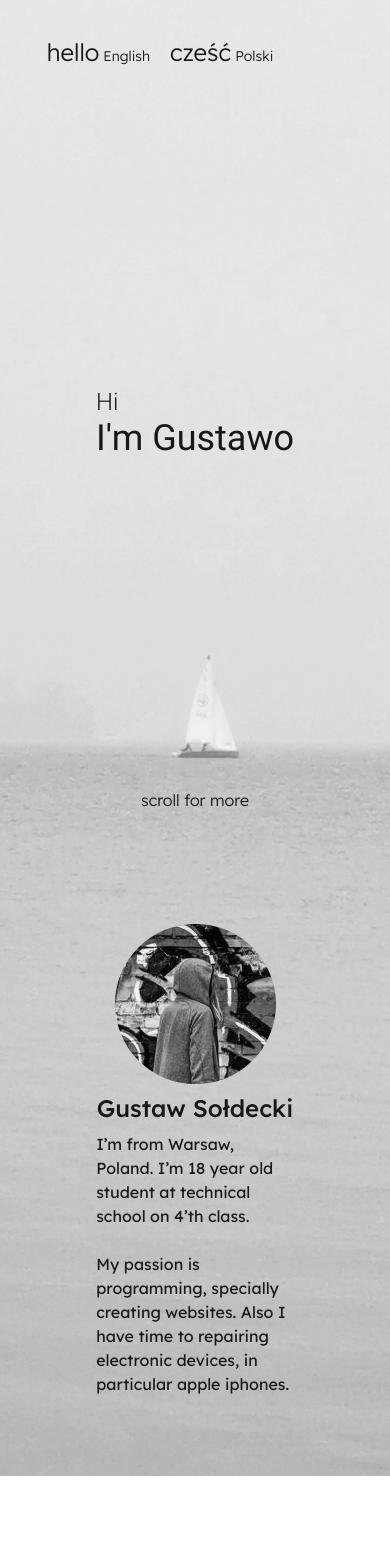
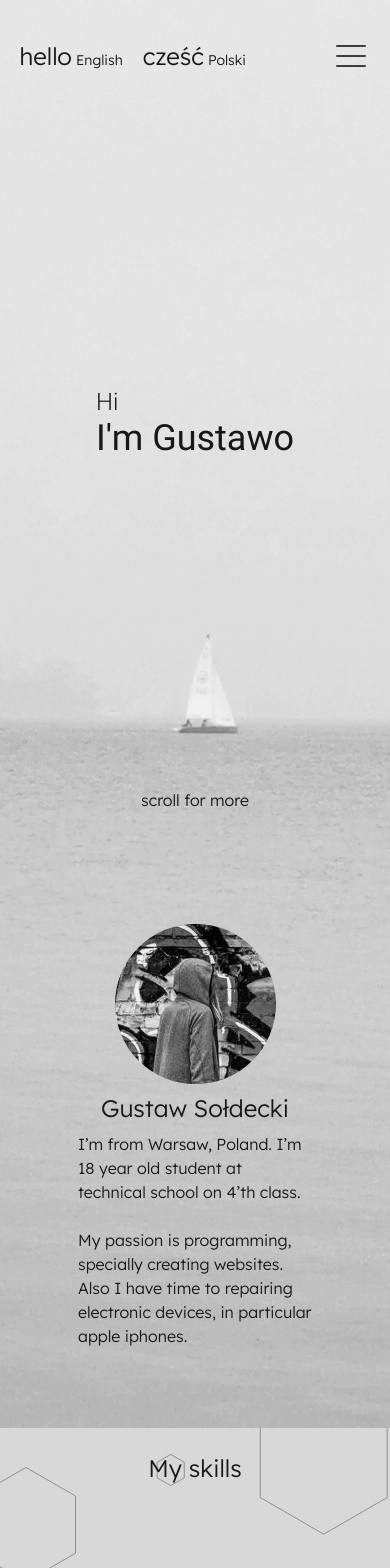
Before and after one commit to gugisek/portfolio-next, a Next.js app: page / in a window 390 px wide. Shown: the top 1568 px of the page. Built offline with nearby package versions, Linux system fonts and the light colour scheme.

Commit message:
Add: mobile nav

```diff
--- a/app/page.tsx
+++ b/app/page.tsx
@@ -3,14 +3,15 @@ import TestLanding from '@components/test-landing'
 import Navbar from '@components/navbar'
 import Hero from '@components/hero'
 import Skills from '@components/skills'
-
+import Works from '@components/works'
 
 export default function Home() {
   return (
-    <section className='text-white'>
+    <section className='text-white overflow-x-hidden'>
       <Navbar />
       <Hero />
       <Skills />
+      <Works />
       <TestLanding />
     </section>
   )
--- a/components/about-me.tsx
+++ b/components/about-me.tsx
@@ -1,20 +1,40 @@
+'use client'
 import React from 'react'
-
+import { motion } from 'framer-motion'
 type Props = {}
 
 export default function aboutme({}: Props) {
   return (
-    <div className='min-h-[60vh] flex md:flex-row flex-col items-center justify-evenly text-neutral-900 px-[12%] md:py-0 py-20'>
+    <div className='min-h-[60vh] flex md:flex-row flex-col items-center justify-evenly text-neutral-900 md:px-[12%] px-[5%] md:py-0 py-20'>
         <div className='w-1/3 md:block hidden'>to takie drzewo z rzyciorysem</div>
         <div className='flex justify-center items-center flex-col md:w-1/3 w-2/3'>
-            <a><img src="profile.jpg" alt="profile" className='rounded-full grayscale hover:grayscale-0 hover:shadow-xl transition-all duration-300'/></a>
+            <motion.a
+            initial={{ opacity: 0}}
+            whileInView={{ opacity: 1, transition: {
+                type: "spring",
+                duration: 1
+            }}}
+            href='https://www.facebook.com/gugisek.gu/'
+            target={'_blank'}
+            ><img src="profile.jpg" alt="profile" className='rounded-full grayscale hover:grayscale-0 hover:shadow-xl transition-all duration-300'/></motion.a>
             <h1 className='text-2xl font-medium py-2'>Gustaw Sołdecki</h1>
         </div>
-        <div className='md:w-1/3 w-2/3'>
+        <motion.div
+        className='md:w-1/3 w-2/3'
+            initial={{ opacity: 0, x: 100 }}
+            whileInView={{ opacity: 1, x: 0, transition: {
+                type: "animate",
+                duration: 1
+            }}}
+            exit={{ opacity: 0, x: 100, transition: {
+                type: "spring",
+                duration: 1
+            }}}
+        >
         I’m from Warsaw, Poland. I’m 18 year old student at technical school on 4’th class.
         <br /><br />
         My passion is programming, specially creating websites. Also I have time to repairing electronic devices, in particular apple iphones.
-        </div>
+        </motion.div>
     </div>
   )
 }
--- a/components/navbar.tsx
+++ b/components/navbar.tsx
@@ -5,6 +5,15 @@ import { motion } from 'framer-motion'
 type Props = {}
 
 export default function Navbar({}: Props) {
+
+    const [active, setActive] = React.useState(false);
+
+    const links2 = [
+        {name: 'about me', href: '#about-me'},
+        {name: 'my works', href: '#my-works'},
+        {name: 'contact', href: '#contact'},
+   ];
+
   return (
     <motion.section
         initial={{ opacity: 0, y: -100 }}
@@ -18,7 +27,7 @@ export default function Navbar({}: Props) {
         }}}
         className='w-full absolute z-50'
     >
-        <div className='text-neutral-900 font-light flex items-center justify-between py-9 px-[12%]'>
+        <div className='text-neutral-900 font-light flex items-center justify-between py-9 md:px-[11%] px-[5%]'>
             <div className='flex flex-row gap-5 '>
                 <a href="/" className='text-2xl hover:text-white transition-all duration-300'>hello
                 <span className='text-sm ml-1'>English</span>
@@ -32,6 +41,32 @@ export default function Navbar({}: Props) {
                 <a href="#my-works" className='hover:text-white transition-all duration-300'>my works</a>
                 <a href="#contact" className='hover:text-white transition-all duration-300'>contact</a>
             </div>
+            <div className='flex md:hidden z-10'>
+                <div onClick={() => setActive(!active)} className="w-[40px] h-[40px] flex justify-center items-center md:hidden">
+                    <div id="hamburger" className={`${active ? 'bg-[#fff0] before:rotate-45 before:translate-y-[0px] after:rotate-[-45deg] after:translate-y-[0px] fixed' : 'bg-[#3d3d3d] before:translate-y-[10px] after:translate-y-[-10px]'} block before:bg-[#3d3d3d]  after:bg-[#3d3d3d] `} ></div>
+                </div>
+            </div>
+        </div>
+        <div className={`fixed flex items-center justify-center gap-4 flex-col h-screen md:hidden bg-white top-0 transition-all duration-300 w-screen ${active ? 'right-0' : 'right-[-100vw]'}`}>
+                {links2.map((link, index) => (
+                    <motion.a
+                    key={index}
+                    href={link.href}
+                    className="block text-center text-3xl text-[#3d3d3d] hover:text-[#456edd] px-10 py-1 transition duration-300"
+                    onClick={() => setActive(!active)}
+                    initial={{ opacity: 0}}
+                    whileInView={{ opacity: 1, transition: {
+                        type: "spring",
+                        duration: 0.5
+                    }}}
+                    exit={{ opacity: 0, transition: {
+                        type: "spring",
+                        duration: 0.5
+                    }}}
+                    >
+                        {link.name}
+                    </motion.a>
+                ))}
         </div>
     </motion.section>
   )
--- a/components/skills.tsx
+++ b/components/skills.tsx
@@ -4,8 +4,8 @@ type Props = {}
 
 export default function skills({}: Props) {
   return (
-    <section className='min-h-screen text-neutral-900'>
-        <div className='w-full h-20 flex items-center justify-center text-white text-2xl font-light'>My skills</div>
+    <section className='min-h-screen text-neutral-900 bg-gray-200 bg-cover bg-fixed' style={{backgroundImage: 'url(bg.svg)'}}>
+        <div className='w-full h-20 flex items-center justify-center text-2xl font-light'>My skills</div>
     </section>
   )
 }
--- /dev/null
+++ b/components/works.tsx
@@ -0,0 +1,11 @@
+import React from 'react'
+
+type Props = {}
+
+export default function works({}: Props) {
+  return (
+    <section id="my-works" className='min-h-screen text-neutral-900 flex items-center justify-center'>
+        <h1 className='border-b-2 font-[Lexend-bold] text-3xl'>My projects</h1>
+    </section>
+  )
+}
--- a/public/globals.css
+++ b/public/globals.css
@@ -5,6 +5,26 @@
 @font-face {
   font-family: Lexend;
   src: url('/Lexend/Lexend-VariableFont_wght.ttf');
+}
+
+@font-face {
+  font-family: Lexend-light;
+  src: url(/Lexend/static/Lexend-Light.ttf);
+}
+
+@font-face {
+  font-family: Lexend-medium;
+  src: url(/Lexend/static/Lexend-Medium.ttf);
+}
+
+@font-face {
+  font-family: Lexend-bold;
+  src: url(/Lexend/static/Lexend-Bold.ttf);
+}
+
+@font-face {
+  font-family: Lexend-extrabold;
+  src: url(/Lexend/static/Lexend-ExtraBold.ttf);
 }
 
 @font-face {
@@ -18,7 +38,7 @@
 }
 
 html {
-  font-family: 'Lexend';
+  font-family: 'Lexend-light';
   scroll-behavior: smooth;
 }
 
@@ -34,3 +54,32 @@ html {
     border: 0px solid transparent;
     background-clip: padding-box;
 }
+
+#hamburger {
+  width: 30px;
+  height: 2px;
+
+  border-radius: 5px;
+  transition: all 0.3s ease;
+}
+
+#hamburger::before {
+  content: "";
+  position: absolute;
+  width: 30px;
+  height: 2px;
+  border-radius: 5px;
+  transition: all 0.3s ease;
+
+}
+
+#hamburger::after {
+  content: "";
+  position: absolute;
+  width: 30px;
+  height: 2px;
+
+  border-radius: 5px;
+  transition: all 0.3s ease;
+
+}
```
Also changed, not shown: public/bg.svg (added).
